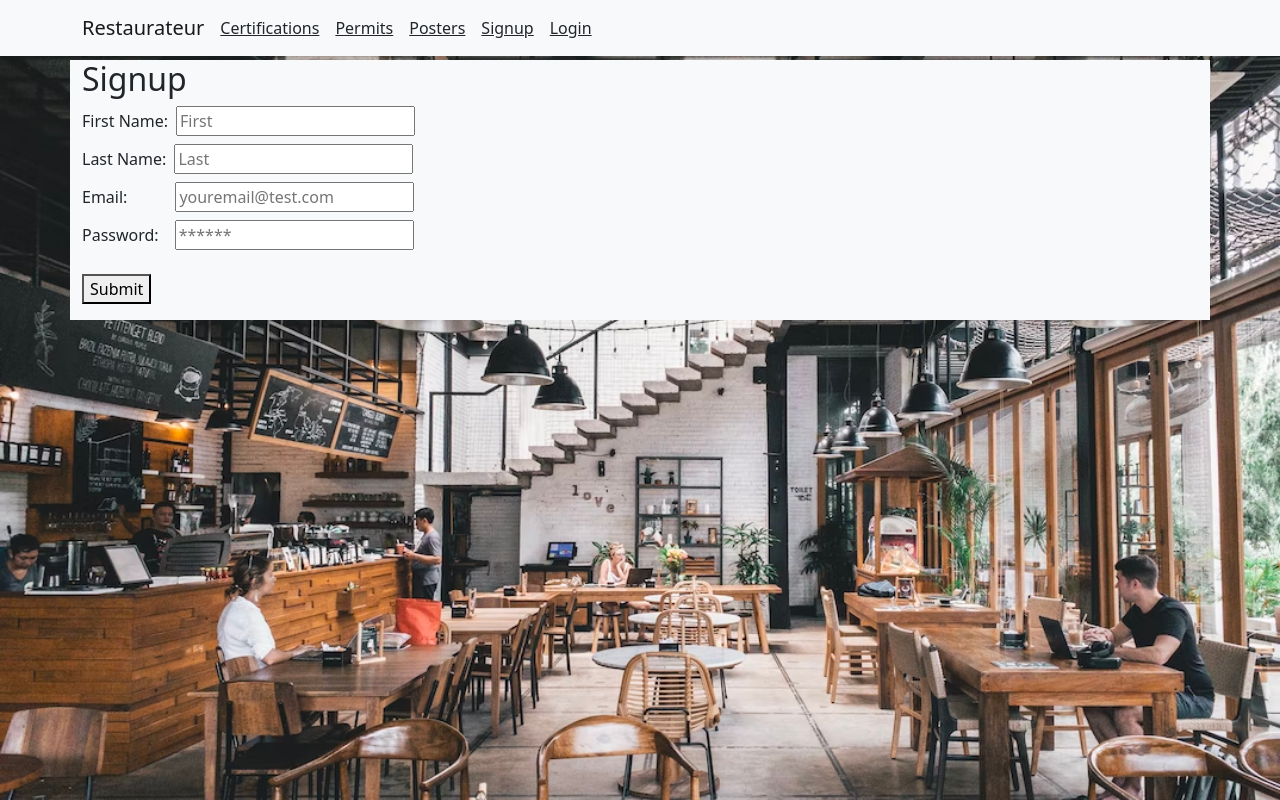
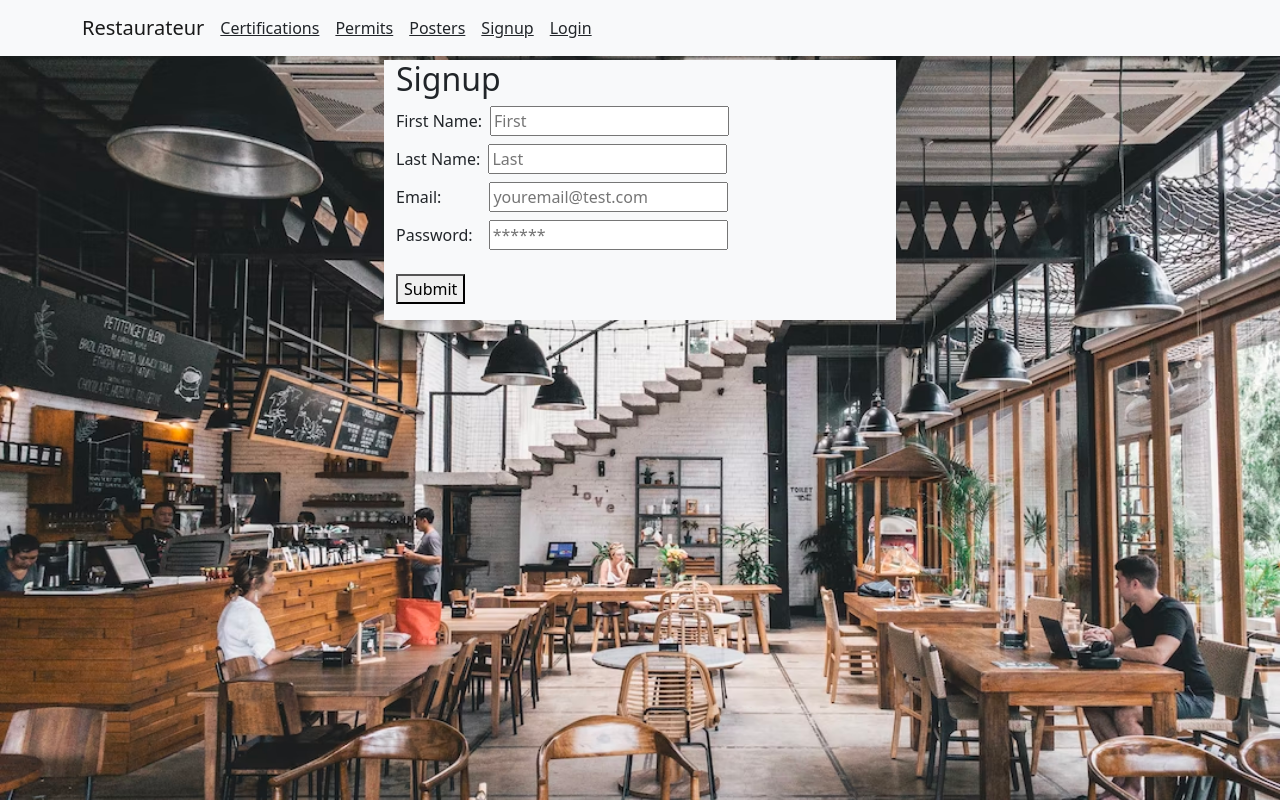
Before and after one commit to Muzan67/restaurateur, a React (Create React App) app in the folder my-app/: page /signup in a window 1280 px wide. Built offline with nearby package versions, Linux system fonts and the light colour scheme.

Commit message:
update app.css

```diff
--- a/my-app/public/index.html
+++ b/my-app/public/index.html
@@ -29,6 +29,8 @@
   <body>
     <noscript>You need to enable JavaScript to run this app.</noscript>
     <div id="root"></div>
+
+
     <!--
       This HTML file is a template.
       If you open it directly in the browser, you will see an empty page.
--- a/my-app/src/App.css
+++ b/my-app/src/App.css
@@ -36,3 +36,15 @@
     transform: rotate(360deg);
   }
 }
+
+#signup-form {
+  width: 40%;
+}
+
+#login-form {
+  width: 40%;
+}
+
+button:hover {
+  background-color: #adb5bd;
+}
--- a/my-app/src/pages/Login.js
+++ b/my-app/src/pages/Login.js
@@ -30,7 +30,7 @@ function Login(props) {
   // };
 
   return (
-    <div className="container my-1 bg-light">
+    <div id="login-form" className="container my-1 bg-light">
       {/* <Link to="/signup">← Go to Signup</Link> */}
 
       <h2>Login</h2>
--- a/my-app/src/pages/Signup.js
+++ b/my-app/src/pages/Signup.js
@@ -31,7 +31,7 @@ function Signup(props) {
   // };
 
   return (
-    <div className="container my-1 bg-light">
+    <div id="signup-form" className="container my-1 bg-light">
       {/* <Link to="/login">← Go to Login</Link> */}
 
       <h2>Signup</h2>
```
Also changed, not shown: my-app/src/index.css (line endings or trailing spaces).
